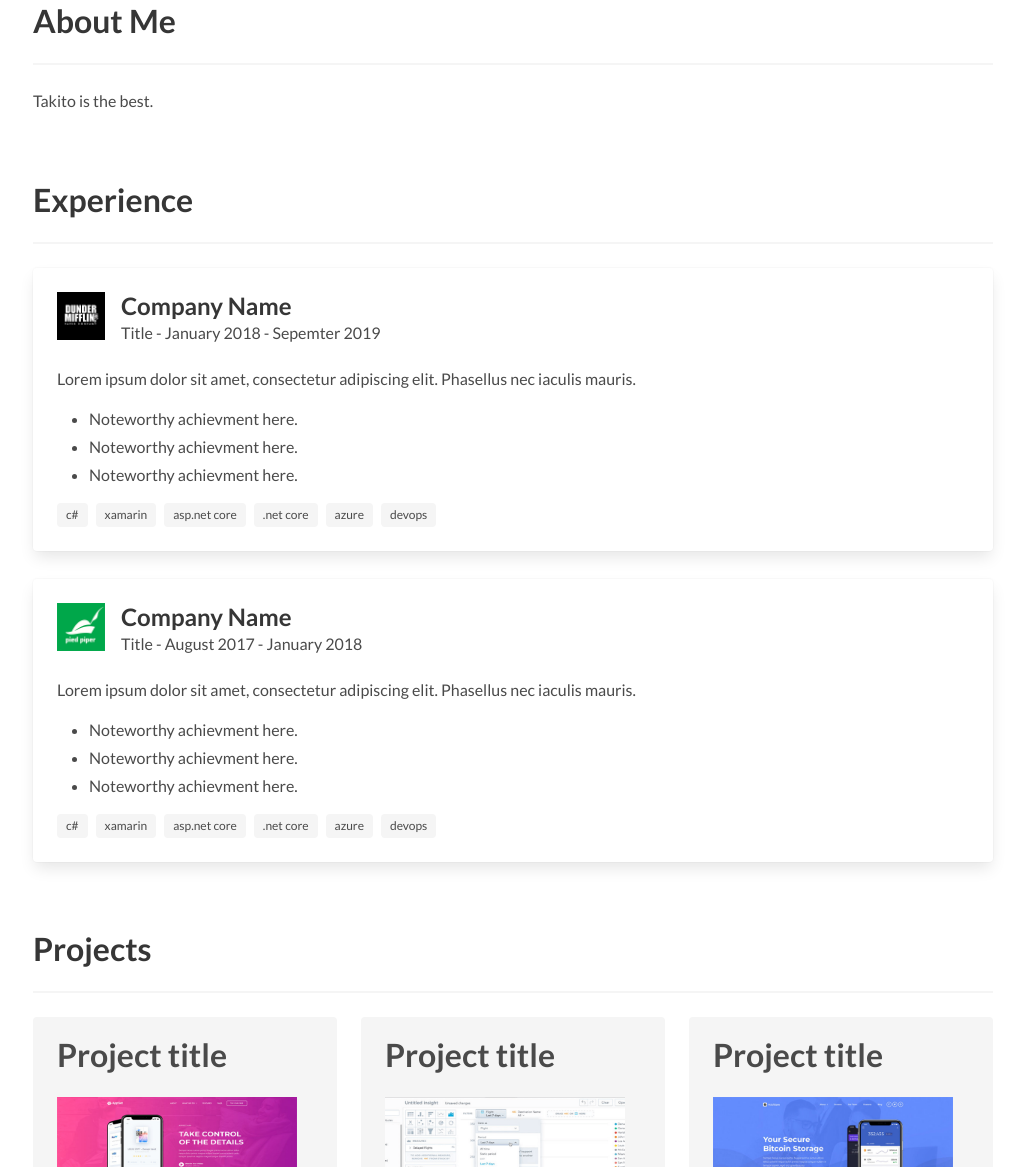
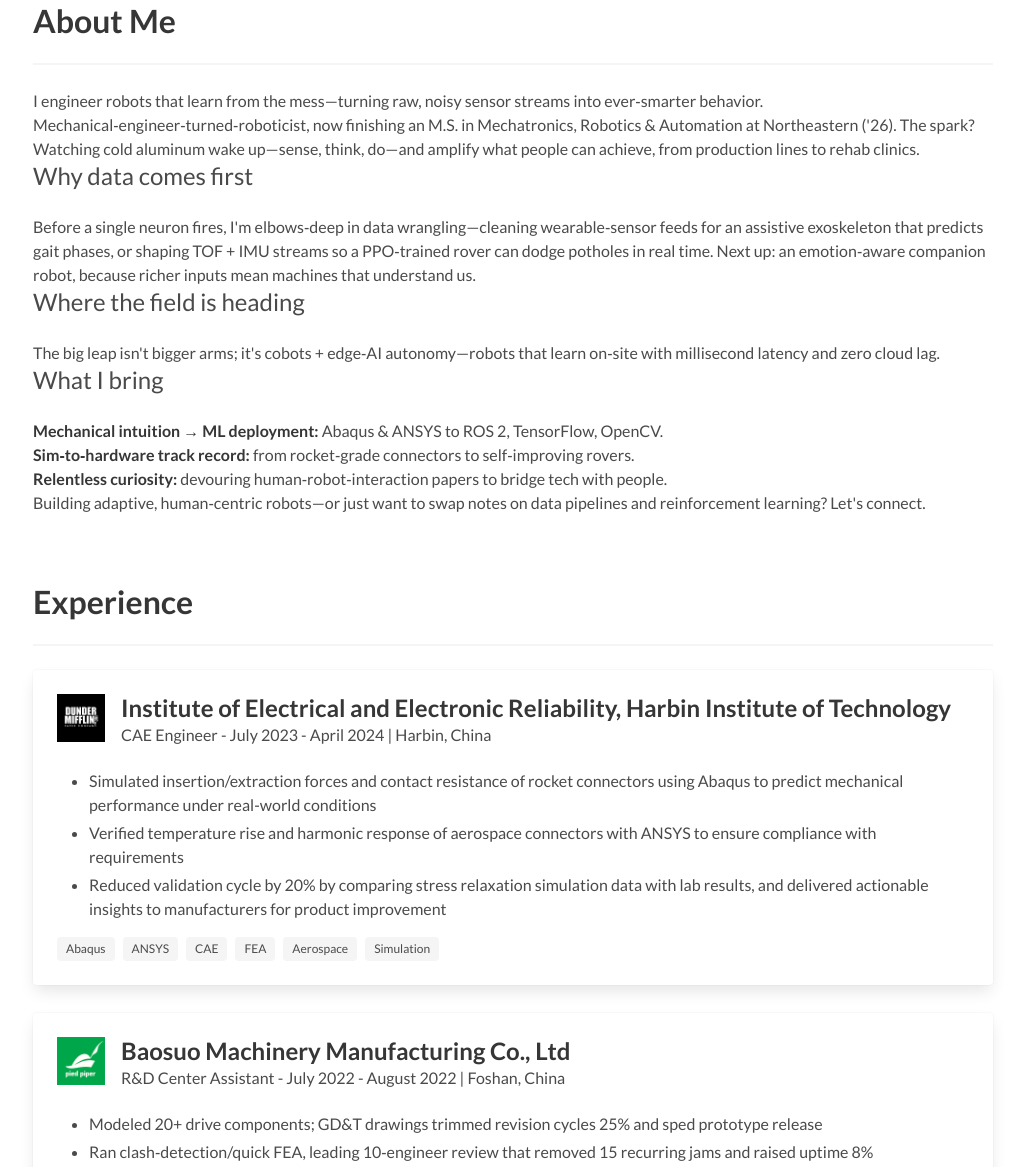
Before and after one commit to liu-siyu5/liu-siyu5.github.io, a plain HTML site: page index.html in a window 1280 px wide. Shown: the part 474-1641 px from the top of the page, without its empty margins (127-1152 px from the left). Drawn offline with Linux system fonts and the light colour scheme; files whose address does not match are found by name.

Commit message:
Update index.html

```diff
--- a/index.html
+++ b/index.html
@@ -52,7 +52,7 @@
         <div class="columns has-text-centered">
           <div class="column">
             <h1 class="title is-1">
-              Takito Liu
+              Sophia Liu
             </h1>
             <h2 class="subtitle">
               MS in Robotics, Northeastern University
@@ -72,9 +72,25 @@
     <div class="container">
       <h1 class="title">About Me</h1>
       <hr />
-      <p>Takito is the best.</p>
+      <p>I engineer robots that learn from the mess—turning raw, noisy sensor streams into ever‑smarter behavior.</p>
+
+      <p>Mechanical‑engineer‑turned‑roboticist, now finishing an M.S. in Mechatronics, Robotics & Automation at Northeastern ('26). The spark? Watching cold aluminum wake up—sense, think, do—and amplify what people can achieve, from production lines to rehab clinics.</p>
+
+      <h3 class="subtitle is-4">Why data comes first</h3>
+      <p>Before a single neuron fires, I'm elbows‑deep in data wrangling—cleaning wearable‑sensor feeds for an assistive exoskeleton that predicts gait phases, or shaping TOF + IMU streams so a PPO‑trained rover can dodge potholes in real time. Next up: an emotion‑aware companion robot, because richer inputs mean machines that understand us.</p>
+
+      <h3 class="subtitle is-4">Where the field is heading</h3>
+      <p>The big leap isn't bigger arms; it's cobots + edge‑AI autonomy—robots that learn on‑site with millisecond latency and zero cloud lag.</p>
+
+      <h3 class="subtitle is-4">What I bring</h3>
+      <p><strong>Mechanical intuition → ML deployment:</strong> Abaqus & ANSYS to ROS 2, TensorFlow, OpenCV.</p>
+      <p><strong>Sim‑to‑hardware track record:</strong> from rocket‑grade connectors to self‑improving rovers.</p>
+      <p><strong>Relentless curiosity:</strong> devouring human‑robot‑interaction papers to bridge tech with people.</p>
+
+      <p>Building adaptive, human‑centric robots—or just want to swap notes on data pipelines and reinforcement learning? Let's connect.</p>
     </div>
   </section>
+
   <section class="section">
     <div class="container">
       <h1 class="title">Experience</h1>
@@ -88,25 +104,24 @@
               </figure>
             </div>
             <div class="media-content">
-              <p class="title is-4">Company Name</p>
-              <p class="subtitle is-6">Title - <time datetime="2018-1">January 2018</time> - <time
-                  datetime="2019-9">Sepemter 2019</time> </p>
+              <p class="title is-4">Institute of Electrical and Electronic Reliability, Harbin Institute of Technology</p>
+              <p class="subtitle is-6">CAE Engineer - <time datetime="2023-7">July 2023</time> - <time
+                  datetime="2024-4">April 2024</time> | Harbin, China</p>
             </div>
           </div>
           <div class="content">
-            <p>Lorem ipsum dolor sit amet, consectetur adipiscing elit. Phasellus nec iaculis mauris.</p>
             <ul>
-              <li>Noteworthy achievment here.</li>
-              <li>Noteworthy achievment here.</li>
-              <li>Noteworthy achievment here.</li>
+              <li>Simulated insertion/extraction forces and contact resistance of rocket connectors using Abaqus to predict mechanical performance under real-world conditions</li>
+              <li>Verified temperature rise and harmonic response of aerospace connectors with ANSYS to ensure compliance with requirements</li>
+              <li>Reduced validation cycle by 20% by comparing stress relaxation simulation data with lab results, and delivered actionable insights to manufacturers for product improvement</li>
             </ul>
             <div class="tags">
-              <span class="tag">c#</span>
-              <span class="tag">xamarin</span>
-              <span class="tag">asp.net core</span>
-              <span class="tag">.net core</span>
-              <span class="tag">azure</span>
-              <span class="tag">devops</span>
+              <span class="tag">Abaqus</span>
+              <span class="tag">ANSYS</span>
+              <span class="tag">CAE</span>
+              <span class="tag">FEA</span>
+              <span class="tag">Aerospace</span>
+              <span class="tag">Simulation</span>
             </div>
           </div>
         </div>
@@ -120,25 +135,23 @@
               </figure>
             </div>
             <div class="media-content">
-              <p class="title is-4">Company Name</p>
-              <p class="subtitle is-6">Title - <time datetime="2018-1">August 2017</time> - <time
-                  datetime="2017-9">January 2018</time></p>
+              <p class="title is-4">Baosuo Machinery Manufacturing Co., Ltd</p>
+              <p class="subtitle is-6">R&D Center Assistant - <time datetime="2022-7">July 2022</time> - <time
+                  datetime="2022-8">August 2022</time> | Foshan, China</p>
             </div>
           </div>
           <div class="content">
-            <p>Lorem ipsum dolor sit amet, consectetur adipiscing elit. Phasellus nec iaculis mauris.</p>
             <ul>
-              <li>Noteworthy achievment here.</li>
-              <li>Noteworthy achievment here.</li>
-              <li>Noteworthy achievment here.</li>
+              <li>Modeled 20+ drive components; GD&T drawings trimmed revision cycles 25% and sped prototype release</li>
+              <li>Ran clash‑detection/quick FEA, leading 10‑engineer review that removed 15 recurring jams and raised uptime 8%</li>
             </ul>
             <div class="tags">
-              <span class="tag">c#</span>
-              <span class="tag">xamarin</span>
-              <span class="tag">asp.net core</span>
-              <span class="tag">.net core</span>
-              <span class="tag">azure</span>
-              <span class="tag">devops</span>
+              <span class="tag">CAD</span>
+              <span class="tag">GD&T</span>
+              <span class="tag">FEA</span>
+              <span class="tag">Mechanical Design</span>
+              <span class="tag">Manufacturing</span>
+              <span class="tag">R&D</span>
             </div>
           </div>
         </div>
```
